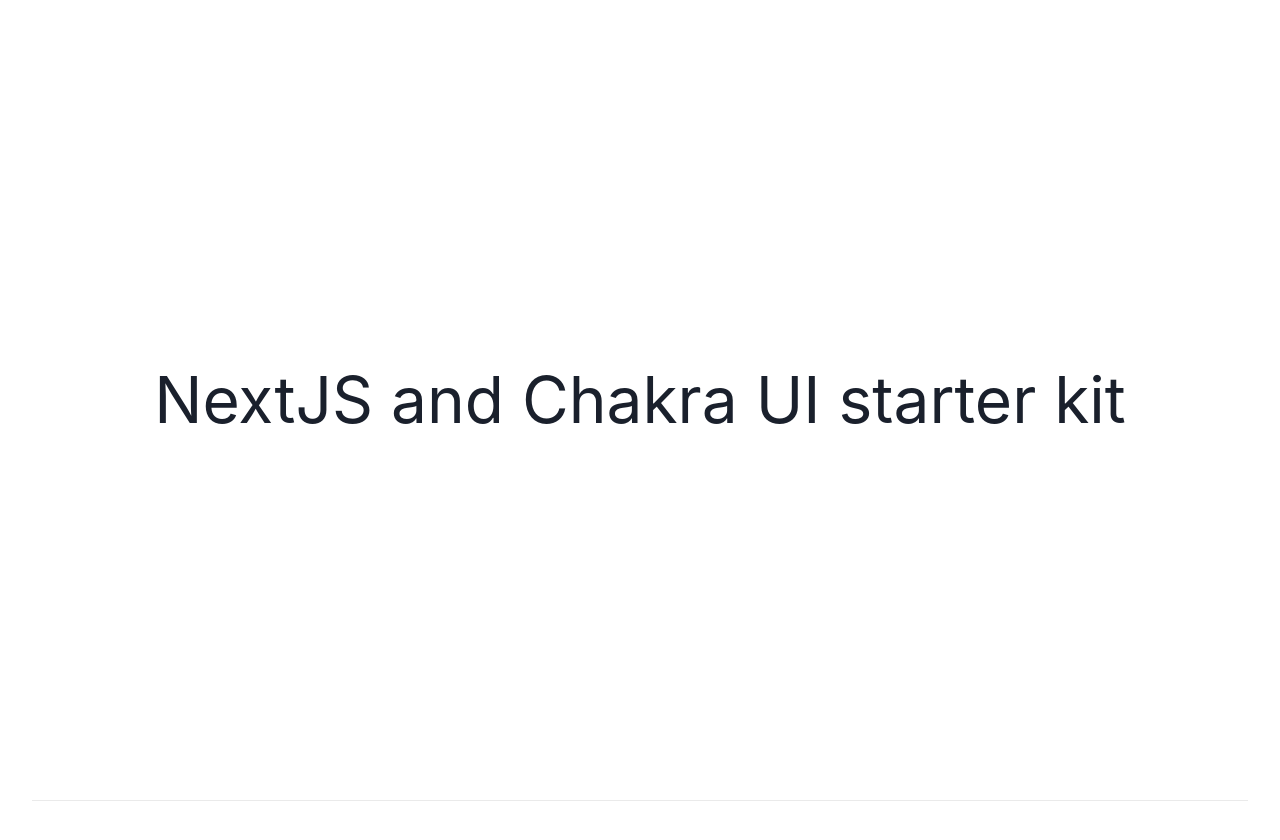
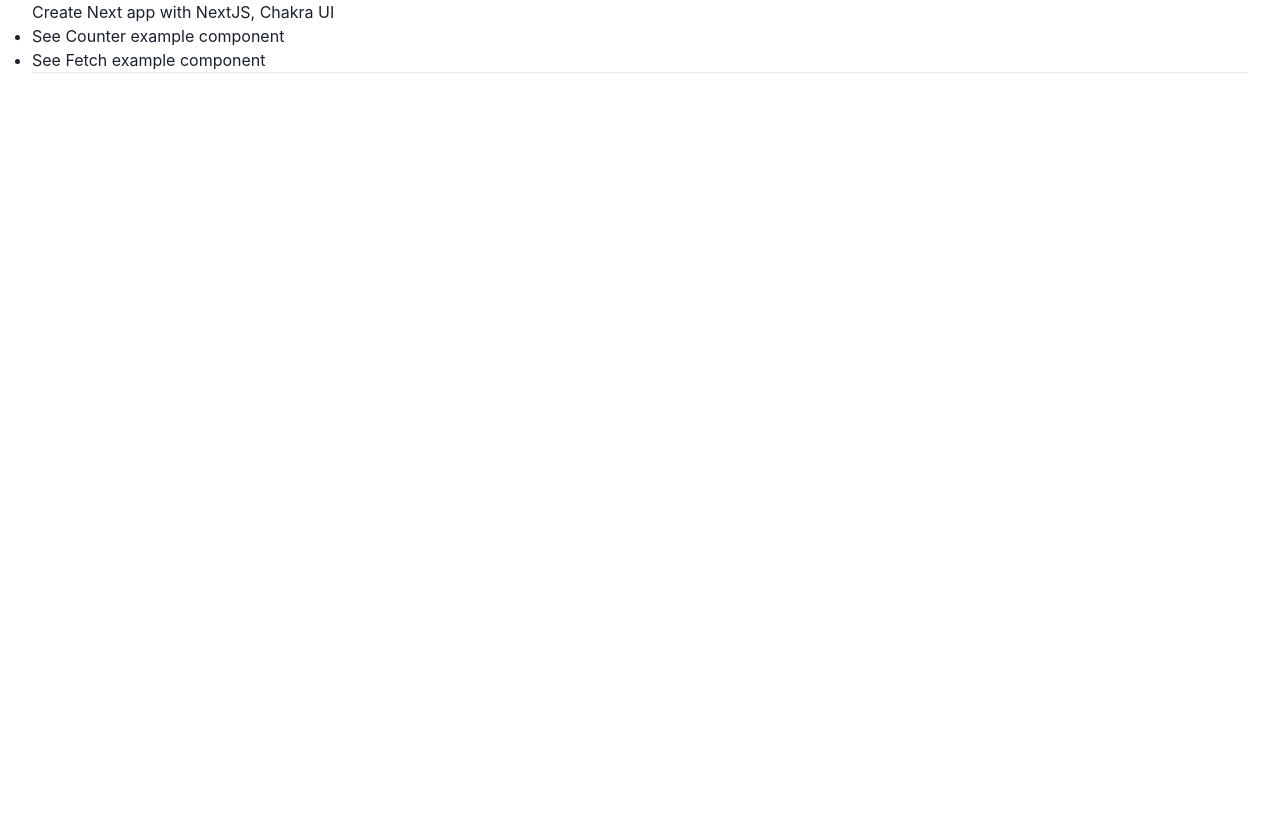
Before and after one commit to thisdot/starter.dev, a Next.js app in the folder starters/next-routing-chakra-ui/: page / in a window 1280 px wide. Shown: the top 840 px of the page. After the commit the page ends 800 px from the top, so only its background shows below. Built offline with nearby package versions, Linux system fonts and the light colour scheme.

Commit message:
feat: adding fetch example to next, chakra ui kit

```diff
--- a/starters/next-routing-chakra-ui/pages/_app.tsx
+++ b/starters/next-routing-chakra-ui/src/pages/_app.tsx
@@ -1,4 +1,3 @@
-import '../styles/globals.css';
 import type { AppProps } from 'next/app';
 import { ChakraProvider } from '@chakra-ui/react';
 import { extendTheme } from '@chakra-ui/react';
--- a/starters/next-routing-chakra-ui/pages/index.tsx
+++ b/starters/next-routing-chakra-ui/src/pages/index.tsx
@@ -1,6 +1,7 @@
 import type { NextPage } from 'next';
 import Head from 'next/head';
 import styles from '../styles/Home.module.css';
+import Link from 'next/link';
 
 const Home: NextPage = () => {
   return (
@@ -11,9 +12,17 @@ const Home: NextPage = () => {
         <link rel="icon" href="/favicon.ico" />
       </Head>
 
-      <main className={styles.main}>
-        <h1 className={styles.title}>NextJS and Chakra UI starter kit</h1>
-      </main>
+      <header className="">
+        <h1 className="">Create Next app with NextJS, Chakra UI</h1>
+        <ul>
+          <li className="">
+            <Link href="/counter-example">See Counter example component</Link>
+          </li>
+          <li className="">
+            <Link href="/fetch-example">See Fetch example component</Link>
+          </li>
+        </ul>
+      </header>
 
       <footer className={styles.footer}></footer>
     </div>
```
Also changed, not shown: starters/next-routing-chakra-ui/src/components/Greeting/index.tsx (added, +37 -0 lines), starters/next-routing-chakra-ui/src/pages/fetch-example/index.tsx (added, +17 -0 lines), starters/next-routing-chakra-ui/src/pages/api/hello.ts (renamed from starters/next-routing-chakra-ui/pages/api/hello.ts), starters/next-routing-chakra-ui/src/styles/Home.module.css (renamed from starters/next-routing-chakra-ui/styles/Home.module.css), starters/next-routing-chakra-ui/src/styles/globals.css (renamed from starters/next-routing-chakra-ui/styles/globals.css).
